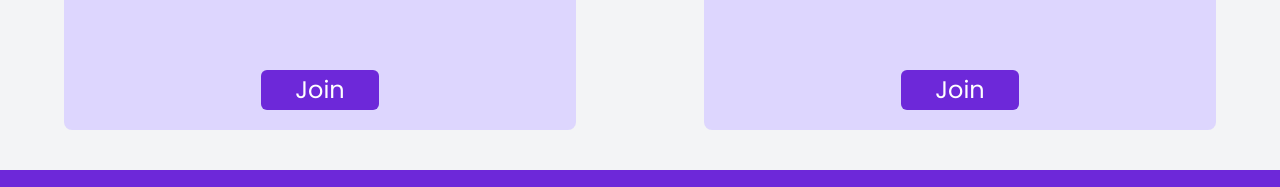
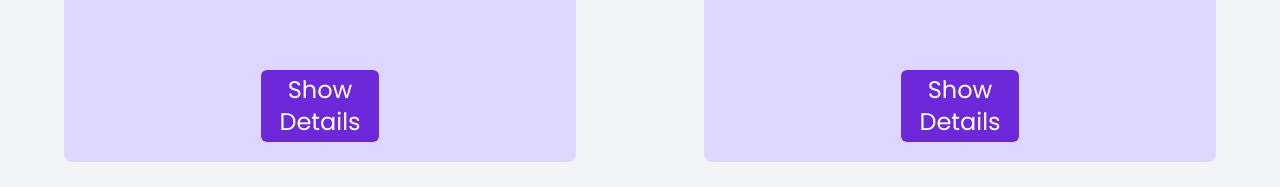
Before and after one commit to danieldev0353/golang-meeting-app, a Next.js app: page / in a window 1280 px wide. Shown: the part 613-800 px from the top of the page. Built offline with nearby package versions, Linux system fonts and the light colour scheme.

Commit message:
change button message

```diff
--- a/components/main/main.js
+++ b/components/main/main.js
@@ -22,7 +22,7 @@ function Main({ dataArray }) {
             {item.address}
           </address>
           <button className="w-1/4 p-1 mt-20 bg-purple-700 text-2xl text-white rounded-md delay-300 hover:bg-purple-900">
-            Join
+            Show Details
           </button>
         </div>
       ))}
```
